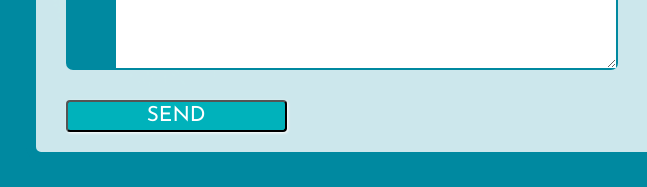
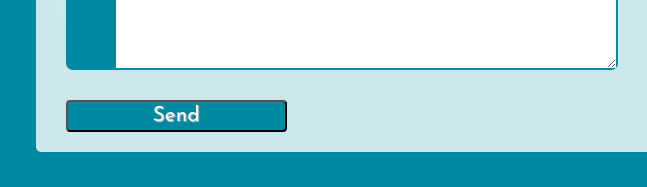
Before and after one commit to disroland/shoeLanding, a website: page index.html in a window 1280 px wide. Shown: the part 3174-3361 px from the top of the page, 0-647 px from the left. Drawn offline with nearby package versions, Linux system fonts and the light colour scheme; some packages are replaced by stand-ins of ours.

Commit message:
slider fix

```diff
--- a/scss/style.scss
+++ b/scss/style.scss
@@ -76,7 +76,6 @@ height: 50px;
 line-height: 50px;
 margin: 0 auto 40px auto;
 justify-content: space-around;
-}
 button {
 	width: 50px;
 	height: 50px;
@@ -92,7 +91,7 @@ button {
 		background-color: darken($bgColor,15%);
 	}
 }
-
+}
 .wrap div img {
 	width: 100%;
 	height: auto;
@@ -557,6 +556,13 @@ form{
 	width: 40%;
 	// margin: 0 auto;
 	line-height: 2rem;
+	background-color: $darkBlue;
+	color: white;
+	text-shadow: silver 1px 1px 1px;
+	&:hover {
+				background-color: darken($bgColor,15%);
+	};
+
 
 }
 //form end
```
Also changed, not shown: css/app.css, css/style.css.
